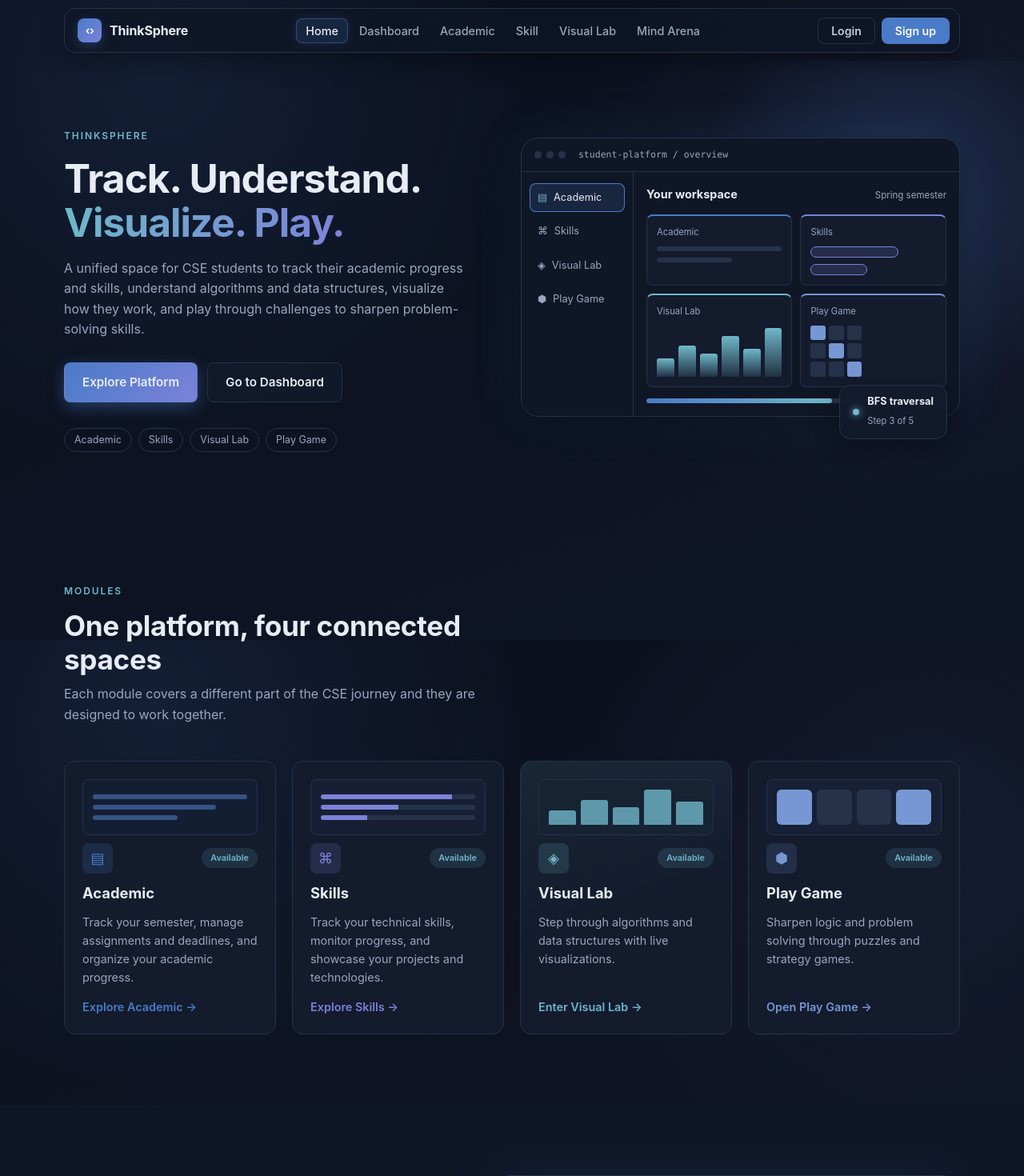
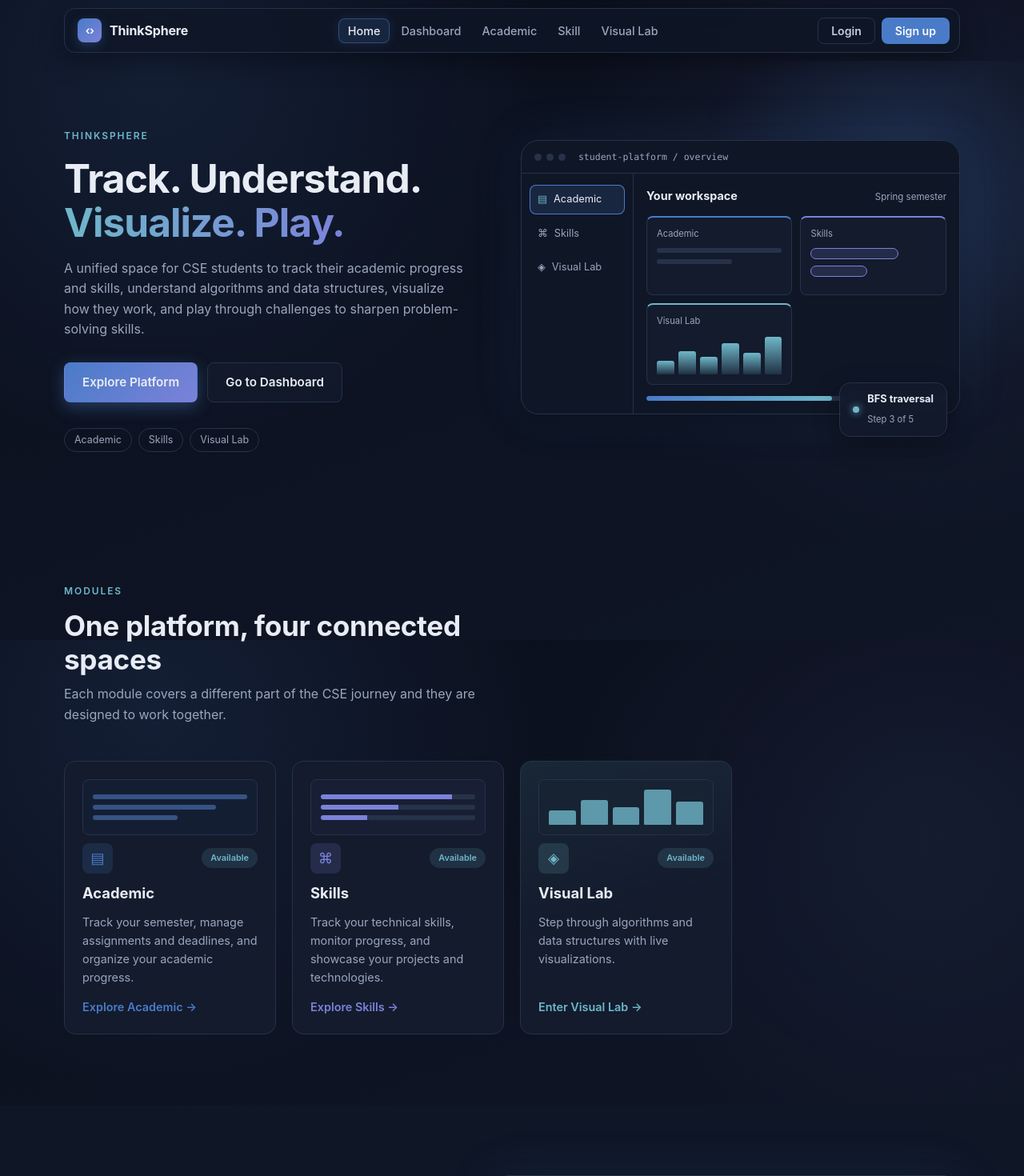
Before and after one commit to taufikurrshoab/Software-Engineering-Game-Project, a Django app: page / in a window 1280 px wide. Shown: the top 1470 px of the page at 80% size. Run offline with Django 5.2, Linux system fonts and the light colour scheme.

Commit message:
mind arena removed

```diff
--- a/core/templates/core/home.html
+++ b/core/templates/core/home.html
@@ -45,7 +45,6 @@
                     <li>Academic</li>
                     <li>Skills</li>
                     <li>Visual Lab</li>
-                    <li>Play Game</li>
                 </ul>
             </div>
 
@@ -61,7 +60,6 @@
                             <li class="is-active"><b>▤</b> Academic</li>
                             <li><b>⌘</b> Skills</li>
                             <li><b>◈</b> Visual Lab</li>
-                            <li><b>⬢</b> Play Game</li>
                         </ul>
 
                         <div class="home-preview__main">
@@ -87,15 +85,6 @@
                                     <small>Visual Lab</small>
                                     <div class="home-preview__bars">
                                         <i></i><i></i><i></i><i></i><i></i><i></i>
-                                    </div>
-                                </div>
-
-                                <div class="home-preview__tile home-preview__tile--practice">
-                                    <small>Play Game</small>
-                                    <div class="home-preview__grid">
-                                        <i></i><i></i><i></i>
-                                        <i></i><i></i><i></i>
-                                        <i></i><i></i><i></i>
                                     </div>
                                 </div>
                             </div>
@@ -204,30 +193,6 @@
                     <a href="{% url 'visual_lab:home' %}"
                        class="home-module-card__link">
                         Enter Visual Lab →
-                    </a>
-                </article>
-
-                <!-- Mind Arena Module -->
-                <article class="home-module-card home-module-card--arena" data-reveal>
-                    <div class="home-module-card__visual" aria-hidden="true">
-                        <i></i><i></i><i></i><i></i>
-                    </div>
-
-                    <div class="home-module-card__top">
-                        <span class="home-module-card__icon" aria-hidden="true">⬢</span>
-                        <span class="home-badge home-badge--live">Available</span>
-                    </div>
-
-                    <h3>Play Game</h3>
-
-                    <p>
-                        Sharpen logic and problem solving through
-                        puzzles and strategy games.
-                    </p>
-
-                    <a href="{% url 'mind_arena:home' %}"
-                       class="home-module-card__link">
-                        Open Play Game →
                     </a>
                 </article>
 
@@ -356,13 +321,6 @@
                     <p>Watch algorithms run step by step.</p>
                     <small class="home-flow__tag">Visual Lab</small>
                 </li>
-
-                <li class="home-flow__step" data-reveal>
-                    <span class="home-flow__num">04</span>
-                    <h3>Practice</h3>
-                    <p>Test your thinking through challenges.</p>
-                    <small class="home-flow__tag">Play Game</small>
-                </li>
             </ol>
 
         </div>
@@ -404,7 +362,6 @@
                 <a href="{% url 'academic:home' %}">Academic</a>
                 <a href="{% url 'skill:home' %}">Skills</a>
                 <a href="{% url 'visual_lab:home' %}">Visual Lab</a>
-                <a href="{% url 'mind_arena:home' %}">Play Game</a>
             </nav>
 
             <small>© ThinkSphere</small>
--- a/templates/base.html
+++ b/templates/base.html
@@ -45,9 +45,6 @@
                         <a href="{% url 'visual_lab:home' %}" class="nav-link{% if request.resolver_match.namespace == 'visual_lab' %} is-active{% endif %}">Visual Lab</a>
 
                     </li>
-                    <li>
-                        <a href="{% url 'mind_arena:home' %}" class="nav-link{% if request.resolver_match.namespace == 'mind_arena' %} is-active{% endif %}">Mind Arena</a>
-                    </li>
                 </ul>
 
                 <!-- Auth -->
```
Also changed, not shown: visual_lab/templates/visual_lab/home.html (+13 -0 lines).
